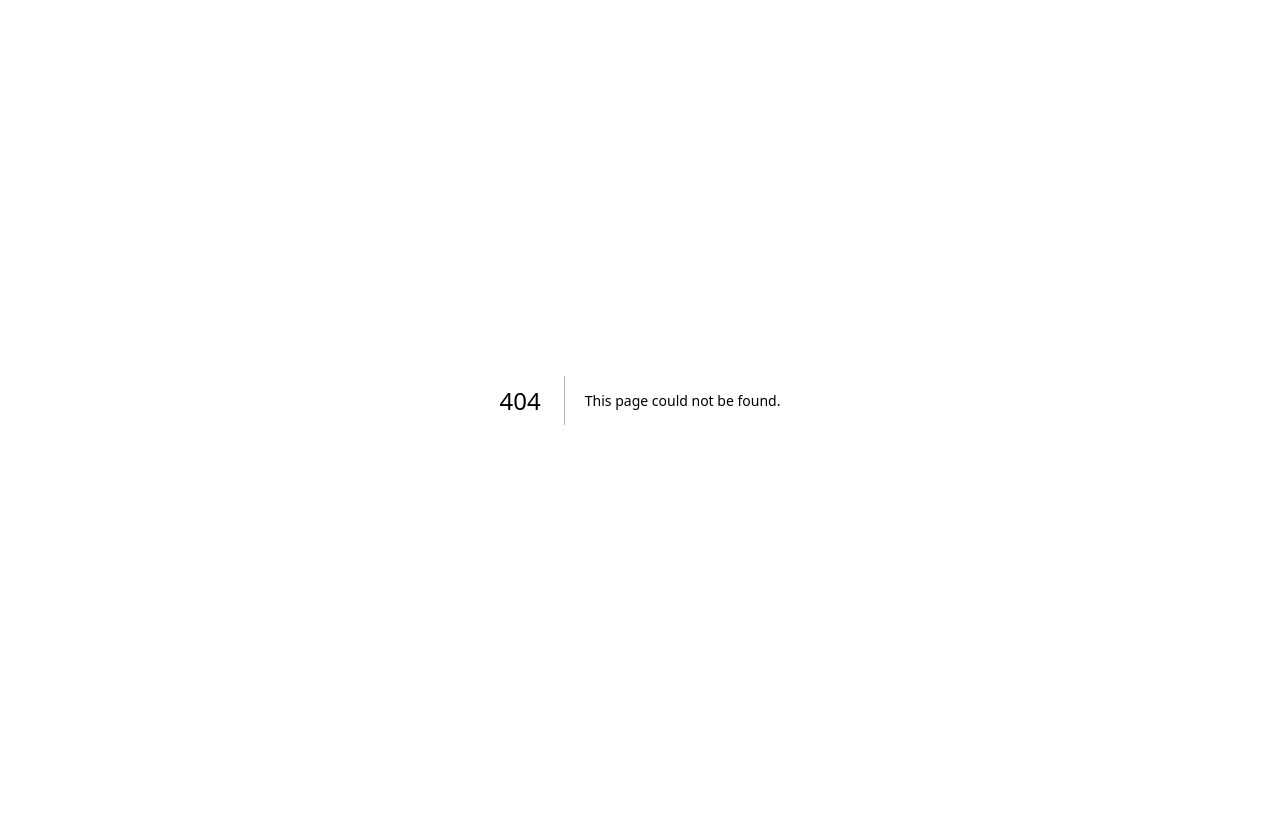
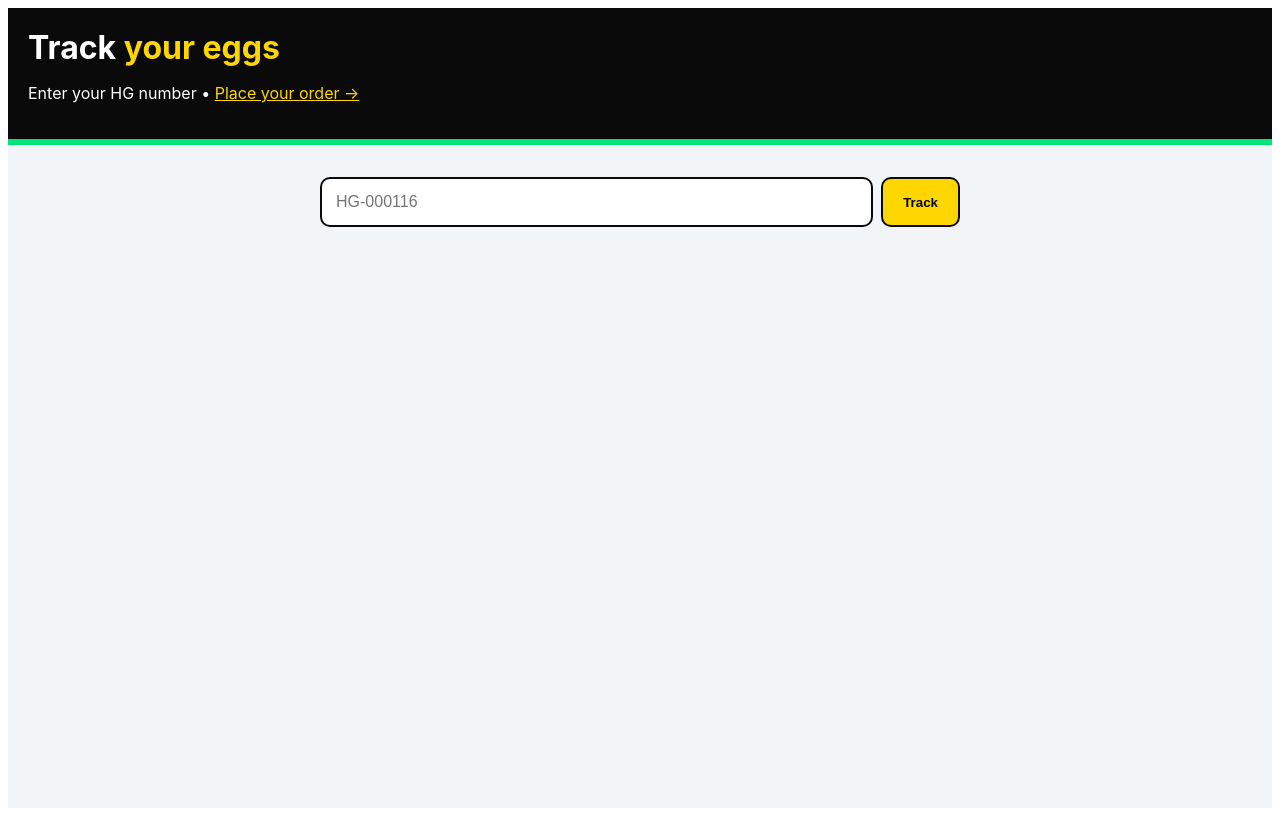
Before and after one commit to DanWealth/HAGNOS-EGGS-OPENCODE-, a Next.js app in the folder app/: page /track in a window 1280 px wide. Before the commit this address had no page. Built offline with nearby package versions, Linux system fonts and the light colour scheme.

Commit message:
Buyer order tracking by HG number with lifecycle timeline

```diff
--- /dev/null
+++ b/app/pages/api/track.js
@@ -0,0 +1,23 @@
+import { query } from "../../lib/db";
+
+// GET /api/track?no=HG-000116 -> full lifecycle timeline for one order.
+export default async function handler(req, res) {
+  if (req.method !== "GET") return res.status(405).end();
+  const { no } = req.query;
+  if (!no) return res.status(400).json({ error: "order number required" });
+  const o = await query("SELECT * FROM orders WHERE order_no=$1", [String(no).toUpperCase()]);
+  if (!o.rows.length) return res.status(404).json({ error: "no-order" });
+  const order = o.rows[0];
+  const holds = await query("SELECT amount, status, gateway_ref FROM payment_holds WHERE order_id=$1 ORDER BY id DESC", [order.id]);
+  const adj = await query("SELECT old_total, new_total, wallet_credit, created_at FROM order_adjustments WHERE order_id=$1", [order.id]);
+  const tx = await query("SELECT amount, reason, created_at FROM wallet_tx WHERE order_id=$1 ORDER BY created_at", [order.id]);
+  const del = await query("SELECT empty_crates_collected, cracked_eggs, photo_url, delivered_at FROM delivery_stops WHERE order_id=$1", [order.id]);
+  const flow = ["FundsHeld", "Validated", "Dispatched", "Delivered", "Settled"];
+  const reached = order.status === "Adjusted" ? 1 : flow.indexOf(order.status);
+  res.status(200).json({
+    order: { no: order.order_no, size: order.size_ordered, delivered_size: order.size_delivered, crates: order.crates, total: Number(order.total_held), wallet: Number(order.wallet_applied || 0), status: order.status, zone: order.zone, address: order.address },
+    timeline: flow.map((s, i) => ({ step: s, done: order.status === "Adjusted" ? i <= 1 : i <= reached })),
+    adjusted: order.status === "Adjusted",
+    holds: holds.rows, adjustments: adj.rows, wallet: tx.rows, delivery: del.rows[0] || null,
+  });
+}
--- a/app/pages/index.js
+++ b/app/pages/index.js
@@ -22,7 +22,7 @@ export default function Landing() {
           <h1 style={{ fontSize: 44, margin: "16px 0 8px" }}>Fresh eggs for your business.<br />Locked prices. <span style={{ background: C.sun, padding: "0 10px", border: `2px solid ${C.ink}`, borderRadius: 8 }}>Tuesday delivery.</span></h1>
           <p style={{ fontSize: 19, maxWidth: 620, margin: "0 auto" }}>Bakeries, supermarkets, hotels and neighborhood hubs order on Monday — we aggregate demand, buy straight from the farm, and roll any savings into your wallet.</p>
           <a href="/order" style={{ display: "inline-block", marginTop: 20, background: C.volt, color: C.ink, fontWeight: 900, fontSize: 20, padding: "16px 36px", borderRadius: 12, textDecoration: "none", border: `2px solid ${C.ink}`, boxShadow: `4px 4px 0 ${C.ink}` }}>Place your order →</a>
-          <p><small>Minimum 10 crates • {windowStatus().text} • <a href="/visuals">See it fresh in the visual studio</a></small></p>
+        <p><small>Prices locked • {windowStatus().text} • <a href="/visuals">See it fresh</a> • <a href="/track">Track order</a></small></p>
         </div>
 
         <div style={{ display: "grid", gridTemplateColumns: "repeat(auto-fit,minmax(200px,1fr))", gap: 12 }}>
--- /dev/null
+++ b/app/pages/track.js
@@ -0,0 +1,51 @@
+import { useState } from "react";
+import { theme as C } from "../lib/theme";
+
+export default function Track() {
+  const [no, setNo] = useState("");
+  const [t, setT] = useState(null);
+  const [msg, setMsg] = useState("");
+
+  async function lookup() {
+    setMsg("Looking up…");
+    setT(null);
+    const r = await fetch(`/api/track?no=${encodeURIComponent(no.trim())}`);
+    const j = await r.json();
+    if (r.ok) { setT(j); setMsg(""); } else setMsg(j.error === "no-order" ? "No order with that number. Check HG-000116 style." : j.error);
+  }
+
+  const input = { flex: 1, padding: 14, borderRadius: 10, border: `2px solid ${C.ink}`, fontSize: 16 };
+  return (
+    <div style={{ fontFamily: "Inter, system-ui", background: C.mist, minHeight: "100vh", color: C.ink }}>
+      <div style={{ background: C.ink, color: "#fff", padding: 20, borderBottom: `6px solid ${C.volt}` }}>
+        <h1 style={{ margin: 0 }}>Track <span style={{ color: C.sun }}>your eggs</span></h1>
+        <p>Enter your HG number • <a style={{ color: C.sun }} href="/order">Place your order →</a></p>
+      </div>
+      <div style={{ maxWidth: 640, margin: "20px auto", padding: 12, display: "grid", gap: 14 }}>
+        <div style={{ display: "flex", gap: 8 }}>
+          <input style={input} value={no} onChange={(e) => setNo(e.target.value)} placeholder="HG-000116" />
+          <button onClick={lookup} style={{ padding: "14px 20px", fontWeight: 900, borderRadius: 10, border: `2px solid ${C.ink}`, background: C.sun }}>Track</button>
+        </div>
+        {msg && <p><b>{msg}</b></p>}
+        {t && (
+          <>
+            <div style={{ background: "#fff", border: `2px solid ${C.ink}`, borderRadius: 12, padding: 16 }}>
+              <h2 style={{ marginTop: 0 }}>{t.order.no} — {t.order.crates}× {t.order.size}{t.order.delivered_size ? ` → ${t.order.delivered_size}` : ""}</h2>
+              <p>Held ₦{t.order.total.toLocaleString()} • Wallet −₦{t.order.wallet.toLocaleString()} • {t.order.zone}{t.order.address ? ` • ${t.order.address}` : ""}</p>
+              <div style={{ display: "flex", gap: 4, flexWrap: "wrap" }}>
+                {t.timeline.map((s) => (
+                  <span key={s.step} style={{ padding: "6px 10px", borderRadius: 20, fontWeight: 800, fontSize: 12, border: `2px solid ${C.ink}`, background: s.done ? C.volt : "#fff" }}>{s.done ? "✓ " : ""}{s.step}</span>
+                ))}
+                {t.adjusted && <span style={{ padding: "6px 10px", borderRadius: 20, fontWeight: 800, fontSize: 12, border: `2px solid ${C.ink}`, background: C.sun }}>⇄ Adjusted</span>}
+              </div>
+            </div>
+            {t.holds.map((h, i) => (<p key={i}>💳 Payment: {h.status} ₦{Number(h.amount).toLocaleString()}</p>))}
+            {t.adjustments.map((a, i) => (<p key={i}>⇄ Size change: ₦{Number(a.old_total).toLocaleString()} → ₦{Number(a.new_total).toLocaleString()}, wallet +₦{Number(a.wallet_credit).toLocaleString()}</p>))}
+            {t.wallet.map((w, i) => (<p key={i}>👛 Wallet {w.amount > 0 ? "+" : ""}₦{Number(w.amount).toLocaleString()} ({w.reason})</p>))}
+            {t.delivery && <p>🚚 Delivered: {t.delivery.empty_crates_collected} empties back{t.delivery.cracked_eggs ? `, ${t.delivery.cracked_eggs} cracked` : ""}</p>}
+          </>
+        )}
+      </div>
+    </div>
+  );
+}
```
